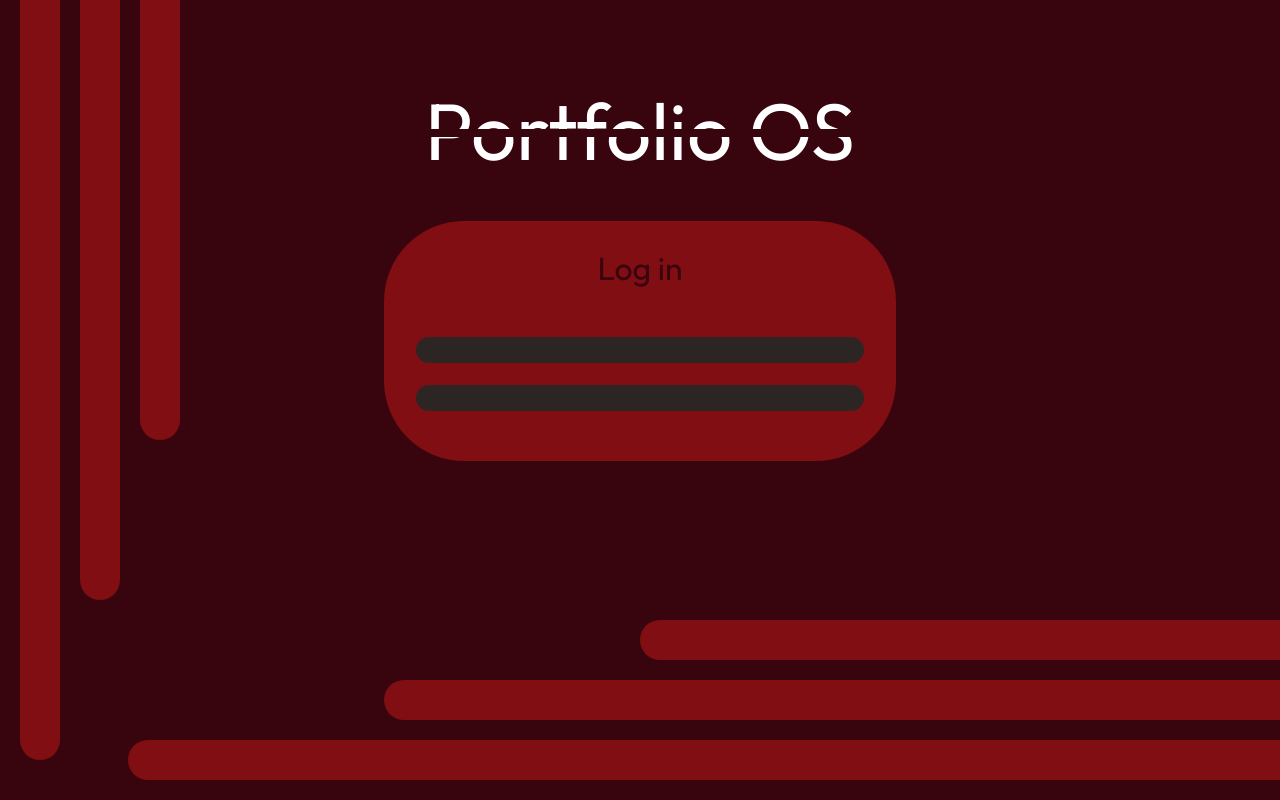
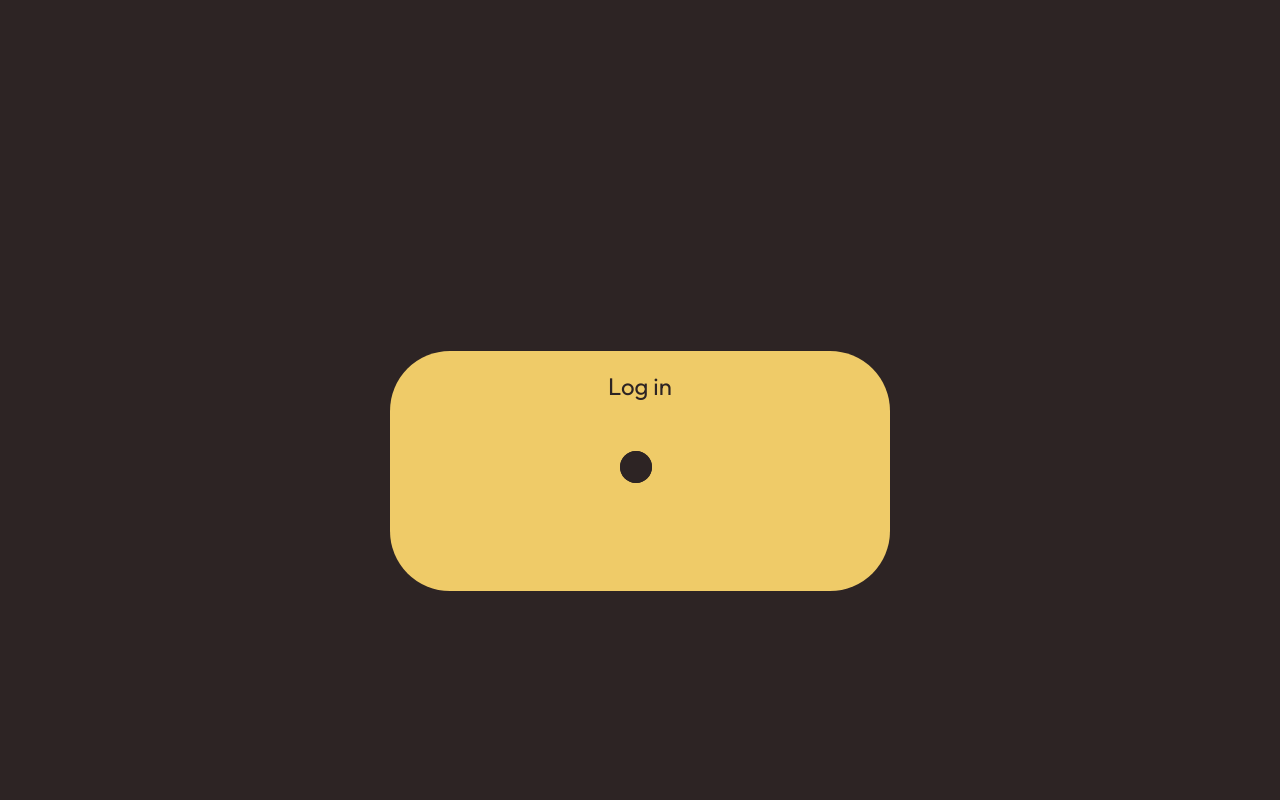
Before and after one commit to lpellier/portfoliOS, a React (Create React App) app: page / in a window 1280 px wide. Built offline with nearby package versions, Linux system fonts and the light colour scheme.

Commit message:
added cute animation

```diff
--- a/src/Desktop.css
+++ b/src/Desktop.css
@@ -1,154 +1,14 @@
-@import url('https://fonts.googleapis.com/css2?family=Outfit&display=swap');
+@import "globals.css";
 
 .Desktop {
 	display: block;
 	margin: 0 0 0 0;
 	height: 100vh;
 	width: 100vw;
-	background-color: #38040e;
 	z-index: 0;
 	text-align: center;
+	background-color: var(--primary-background-color);
+	/* background: linear-gradient(90deg, var(--primary-background-color), var(--secondary-interface-color), var(--primary-background-color), var(--secondary-interface-color));
+	background-size: 400% 400%;
+	animation: gradient 15s ease infinite; */
 }
-
-.bg-rectangles-top-box {
-	position: absolute;
-	display: flex;
-	margin: 0 0 0 0;
-
-	left: 0vw;
-	top: -5vh;
-
-	width: 25vmin;
-	height: 100vh;
-
-	flex-direction: row;
-	justify-content: space-evenly;
-
-	z-index: 1;
-}
-
-.bg-rectangles-bot-box {
-	position: absolute;
-	display: flex;
-	margin: 0 0 0 0;
-
-	right: 0vw;
-	bottom: 0vh;
-
-	width: 100vw;
-	height: 25vmin;
-
-	flex-direction: column;
-	justify-content: space-evenly;
-
-	z-index: 1;
-}
-
-.bg-rectangle-top {
-	position: relative;
-	display: block;
-	margin: 0 0 0 0;
-
-	width: 5vmin;
-
-	margin-top: 0;
-	margin-bottom: auto;
-
-	border-radius: 0em 0em 15em 15em;
-	background-color: #800e13;
-	/* box-shadow: 0.5em 0.5em 0.25em black; */
-}
-.bg-rectangle-bot {
-	position: relative;
-	display: block;
-	margin: 0 0 0 0;
-
-	height: 5vmin;
-
-	margin-left: auto;
-	margin-right: 0;
-
-	border-radius: 15em 0em 0em 15em;
-	background-color: #800e13;
-	/* box-shadow: 0.5em 0.5em 0.25em black; */
-}
-
-#bg-top-rect-1 {
-	height: 100vh;
-}
-#bg-top-rect-2 {
-	height: 80vh;
-}
-#bg-top-rect-3 {
-	height: 60vh;
-}
-
-#bg-bot-rect-1 {
-	width: 50vw;
-}
-#bg-bot-rect-2 {
-	width: 70vw;
-}
-#bg-bot-rect-3 {
-	width: 90vw;
-}
-
-.header {
-	display: inline-block;
-	position: relative;
-	margin: 0 0 0 0;
-
-	top: 10vh;
-	text-decoration: line-through #38040e;
-	text-decoration-thickness: 1vmin;
-	color: white;
-	font: 10vmin "Outfit";
-}
-
-#login {
-	display: block;
-	position: relative;
-	margin: 0 auto;
-	top: 15%;
-
-	width: 40vw;
-	height: 30vh;
-
-	background-color: #800e13;
-	border-radius: 5em;
-
-	/* box-shadow: 0.5em 0.5em 0.25em black; */
-}
-
-#text-login {
-	display: inline-block;
-	position: relative;
-
-	color: #38040e;
-	font: 4vmin "Outfit";
-}
-
-#input-login {
-	display: flex;
-	position: relative;
-	margin: 0 auto;
-
-	height: 15vh;
-	width: 35vw;
-
-	flex-direction: column;
-	justify-content: space-evenly;
-}
-
-.input {
-	display: block;
-	position: relative;
-
-	border-radius: 5em;
-	height: 3vh;
-	border: none;
-	color: white;
-	background-color:#2D2424;
-
-	font: 1em "Outfit";
-}
--- a/src/Desktop.tsx
+++ b/src/Desktop.tsx
@@ -1,34 +1,18 @@
 import React from 'react';
-import { Box } from '@mui/material'
 import './Desktop.css';
+import Login from './components/Login/Login'
+import Title from './components/Title/Title'
 
 class Desktop extends React.Component {
 	state = {
-		page: "log-in"
+		state: "login"
 	}
 
 	render() {
 		return (
 			<div className="Desktop">
-				<Box className="bg-rectangles-top-box">
-					<div id="bg-top-rect-1" className="bg-rectangle-top"/>
-					<div id="bg-top-rect-2" className="bg-rectangle-top"/>
-					<div id="bg-top-rect-3" className="bg-rectangle-top"/>
-				</Box>
-				<Box className="bg-rectangles-bot-box">
-					<div id="bg-bot-rect-1" className="bg-rectangle-bot"/>
-					<div id="bg-bot-rect-2" className="bg-rectangle-bot"/>
-					<div id="bg-bot-rect-3" className="bg-rectangle-bot"/>
-				</Box>
-
-				<h1 id="text-portfolio-os" className="header">Portfolio OS</h1>
-				<div id="login">
-					<h2 id="text-login">Log in</h2>
-					<Box id="input-login">
-						<input className="input"/>
-						<input className="input"/>
-					</Box>
-				</div>
+				{this.state.state === "login" && <Title/>}
+				{this.state.state === "login" && <Login/>}
 			</div>
 		)
 	}
--- /dev/null
+++ b/src/components/Login/Login.css
@@ -0,0 +1,103 @@
+@import "./../../globals.css";
+
+#login {
+	display: block;
+	position: relative;
+	margin: 0 auto;
+	top: 15%;
+
+	width: 40vw;
+	height: 30vh;
+
+	min-width: 350px;
+	min-height: 175px;
+	max-width: 500px;
+	max-height: 250px;
+
+	background-color: var(--primary-interface-color);
+	border-radius: 60px;
+}
+
+#text-login {
+	display: inline-block;
+	position: relative;
+
+	color: var(--text-color);
+	font: 1.5em "Outfit";
+}
+
+#input-login {
+	display: flex;
+	position: relative;
+	margin: 0 auto;
+	bottom: 0%;
+
+	height: 50%;
+	width: 80%;
+
+	flex-direction: column;
+	justify-content: space-evenly;
+}
+
+.input {
+	display: block;
+	position: absolute;
+
+	border-radius: 5vmin;
+	height: 40%;
+	width: 100%;
+	max-height: 25px;
+
+	border: none;
+	color: white;
+	background-color: var(--primary-background-color);
+
+	box-sizing: border-box;
+	outline: none;
+	padding: 1em;
+	pointer-events: none;
+
+	font: 1em "Outfit";
+}
+
+#username-animation {
+	animation: reduce_username 1.5s ease-in-out;
+	animation-fill-mode: forwards;
+}
+
+@keyframes reduce_username {
+	0% {
+		left: 0%;
+	}
+	70% {
+		left: 45%;
+		width: 0px;
+		top: 0%;
+	}
+	100% {
+		left: 45%;
+		width: 0px;
+		top: 25%;
+	}
+}
+
+#password-animation {
+	animation: reduce_password 1.5s ease-in-out;
+	animation-fill-mode: forwards;
+}
+
+@keyframes reduce_password {
+	0% {
+		left: 0%;
+	}
+	70% {
+		left: 45%;
+		width: 0px;
+		top: 50%;
+	}
+	100% {
+		left: 45%;
+		width: 0px;
+		top: 25%;
+	}
+}
--- /dev/null
+++ b/src/components/Login/Login.tsx
@@ -0,0 +1,67 @@
+import React from 'react';
+import { Box } from '@mui/material'
+
+import "./Login.css"
+
+let timeout_usr : any;
+let timeout_pass : any;
+let interval_pass : any;
+
+class Login extends React.Component {
+	state = {
+		user_done: false,
+		pass_done: false
+	}
+
+	simulateText(element : string, text : string) {
+		let elem_dom = document.getElementById(element);
+		let i = 0;
+		let delay = 0;
+		while (i <= text.length) {
+			delay += Math.floor(Math.random() * (200 - 100 + 1) + 100);
+			timeout_usr = setTimeout((counter : number, total_length : number) => {
+				if (elem_dom)
+					elem_dom.setAttribute("value", text.slice(0, counter));
+				if (element === "username" && counter === total_length - 1)
+					this.setState({user_done: true});
+				else if (element === "password" && counter === total_length - 1) {
+					setTimeout(() => {
+						this.setState({pass_done: true});
+					}, 500)
+				}
+			}, delay, i, text.length);
+			i++;
+		}
+	}
+	componentDidMount(): void {
+		this.simulateText("username", "lucasadmin");
+		interval_pass = setInterval(() => {
+			if (this.state.user_done) {
+				clearInterval(interval_pass);
+				this.simulateText("password", "whateverlooool");
+			}
+		}, 100)
+	}
+
+	componentWillUnmount() {
+		clearTimeout(timeout_usr);
+		clearTimeout(timeout_pass);
+		clearInterval(interval_pass);
+	}
+
+	render() {
+		let username_id = this.state.pass_done ? "username-animation" : "username";
+		let	password_id = this.state.pass_done ? "password-animation" : "password";
+		return (
+			<div id="login">
+				<h2 id="text-login">Log in</h2>
+				<Box id="input-login">
+					<input style={{top: "0%"}} id={username_id} className="input"/>
+					<input style={{top: "50%"}} type="password" id={password_id} className="input"/>
+				</Box>
+			</div>
+		);
+	}
+}
+
+export default Login;
--- /dev/null
+++ b/src/components/Title/Title.css
@@ -0,0 +1,44 @@
+@import "./../../globals.css";
+
+#strikethrough-animation {
+	animation: bigger 1s ease-in-out;
+	animation-fill-mode: forwards;
+}
+
+@keyframes bigger {
+	100% {
+		top: 12vmin;
+		height: 15vmin;
+	}
+}
+
+.strikethrough {
+	display: inline-block;
+	position: absolute;
+	margin: 0 0 0 0;
+
+	top: 20vmin;
+	left: 0;
+	right: 0;
+	margin-left: auto;
+	margin-right: auto;
+
+	z-index: 1;
+
+	width: 100vmin;
+	height: 1.5vmin;
+	/* background-color: black; */
+	background-color: var(--primary-background-color);
+}
+
+.header {
+	display: inline-block;
+	position: relative;
+	margin: 0 0 0 0;
+	padding-top: 10vmin;
+
+	z-index: 0;
+
+	color: var(--primary-interface-color);
+	font: 15vmin "Outfit";
+}
--- /dev/null
+++ b/src/components/Title/Title.tsx
@@ -0,0 +1,36 @@
+import React from 'react';
+import './Title.css';
+
+let observer;
+
+class Title extends React.Component {
+	state = {
+		finished_logging: false
+	}
+
+	componentDidMount(): void {
+		let pass = document.getElementById("password");
+		observer = new MutationObserver((mutationList, observer) => {
+			for (const mutation of mutationList) {
+				if (pass && mutation.type === "attributes" && pass.getAttribute("value") === "whateverlooool") {
+					this.setState({finished_logging: true})
+				}
+			}
+		});
+		if (pass) {
+			observer.observe(pass, {attributes: true});
+		}
+	}
+
+	render() {
+		let striketrough_id : string = this.state.finished_logging ? "strikethrough-animation" : "strikethrough";
+		return (
+			<div id="title">
+				<div id={striketrough_id} className="strikethrough"/>
+				<h1 id="text-portfolio-os" className="header">Portfolio OS</h1>
+			</div>
+		)
+	}
+}
+
+export default Title;
--- /dev/null
+++ b/src/globals.css
@@ -0,0 +1,22 @@
+@import url('https://fonts.googleapis.com/css2?family=Outfit&display=swap');
+
+:root {
+	--primary-background-color: #2D2424;
+	--secondary-background-color: #EFCB68;
+	--primary-interface-color: #EFCB68;
+	--secondary-interface-color: #1E1F1F;
+	--header-color: #EFCB68;
+	--text-color: #2D2424;
+}
+
+@keyframes gradient {
+	0% {
+		background-position: 0% 0%;
+	}
+	50% {
+		background-position: 100% 100%;
+	}
+	100% {
+		background-position: 0% 0%;
+	}
+}
--- a/src/index.tsx
+++ b/src/index.tsx
@@ -7,7 +7,7 @@ const root = ReactDOM.createRoot(
   document.getElementById('root') as HTMLElement
 );
 root.render(
-  <React.StrictMode>
+//   <React.StrictMode>
     <Desktop />
-  </React.StrictMode>
+//   </React.StrictMode>
 );
```
